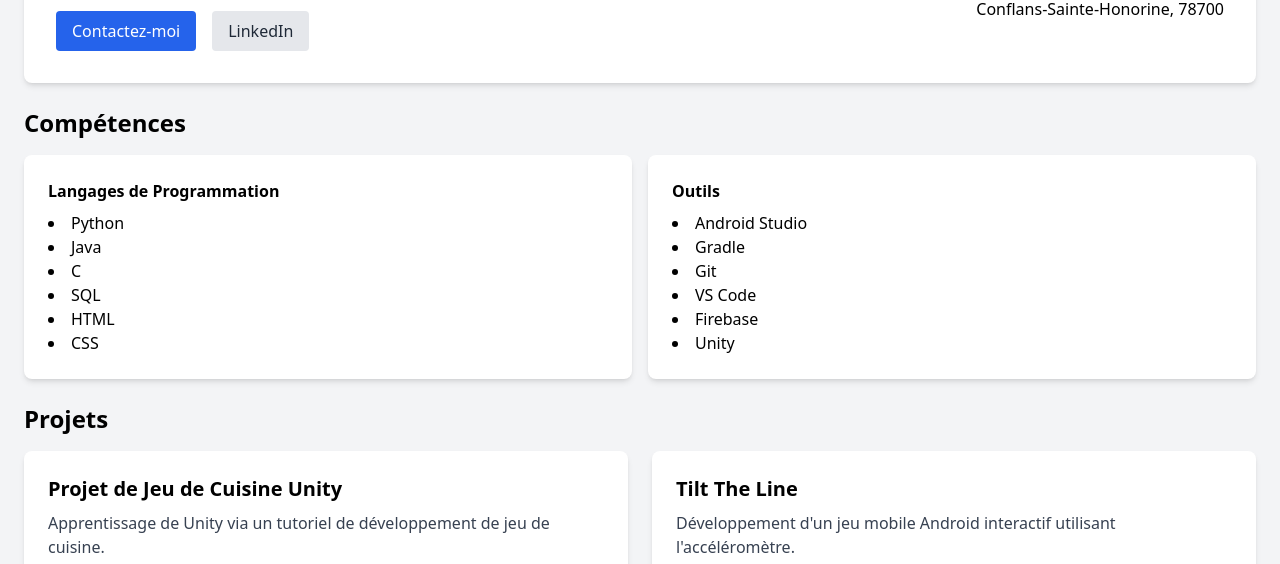
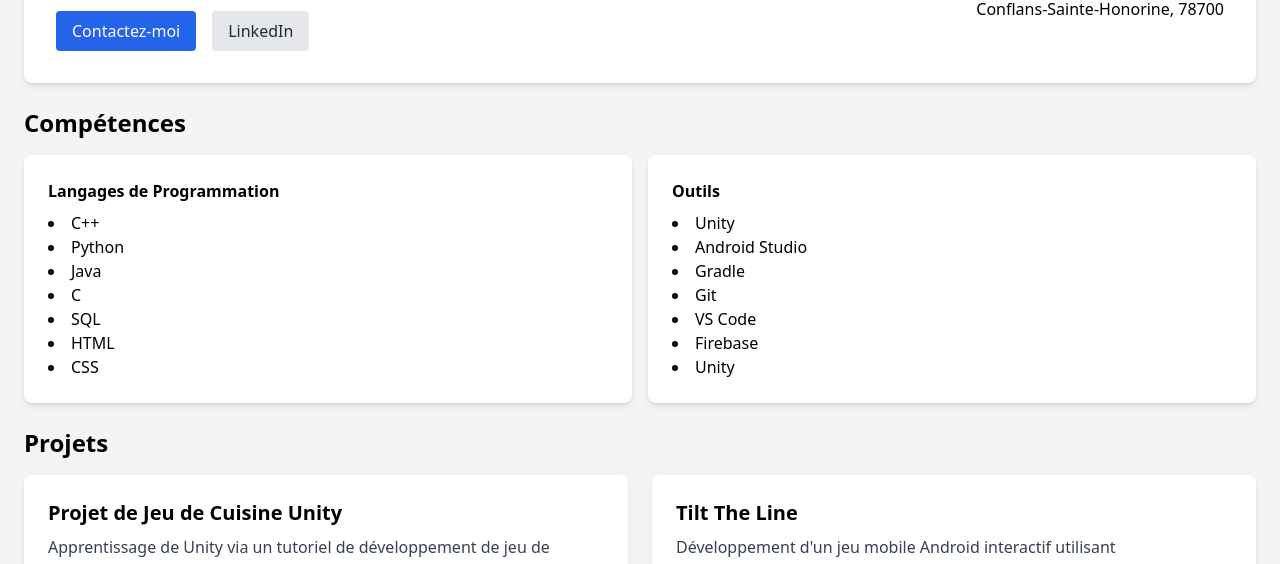
Before and after one commit to JulienRaadGit/portfolio, a plain HTML site: page index.html in a window 1280 px wide. Shown: the part 225-789 px from the top of the page. Drawn offline with nearby package versions, Linux system fonts and the light colour scheme.

Commit message:
Update index.html

```diff
--- a/index.html
+++ b/index.html
@@ -51,6 +51,7 @@
                 <div class="bg-white shadow-md rounded-lg p-6">
                     <h3 class="font-semibold mb-2">Langages de Programmation</h3>
                     <ul class="list-disc list-inside">
+                        <li>C++</li>
                         <li>Python</li>
                         <li>Java</li>
                         <li>C</li>
@@ -62,6 +63,7 @@
                 <div class="bg-white shadow-md rounded-lg p-6">
                     <h3 class="font-semibold mb-2">Outils</h3>
                     <ul class="list-disc list-inside">
+                        <li>Unity</li>
                         <li>Android Studio</li>
                         <li>Gradle</li>
                         <li>Git</li>
```
